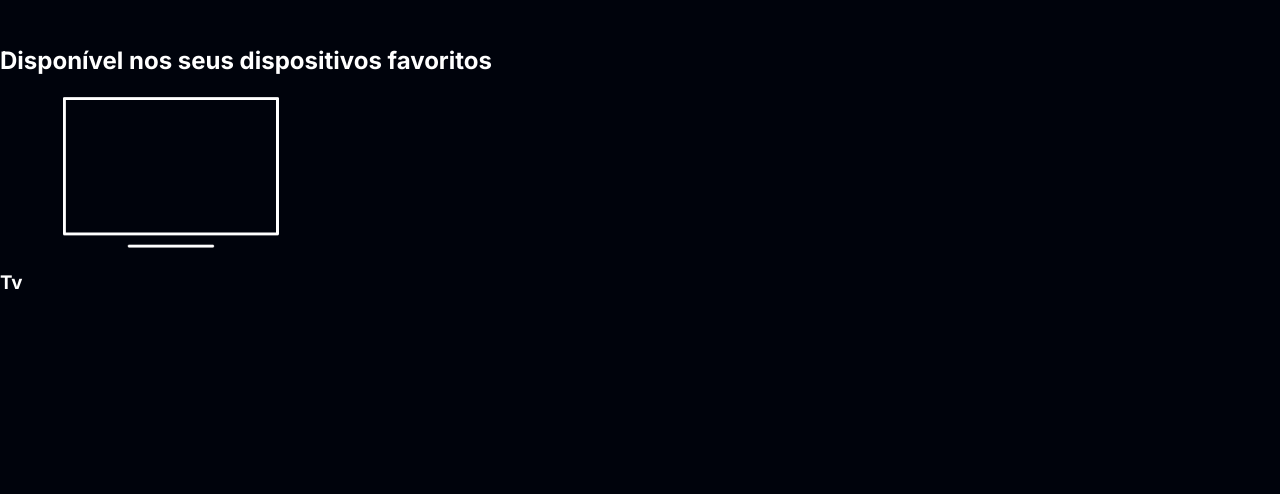
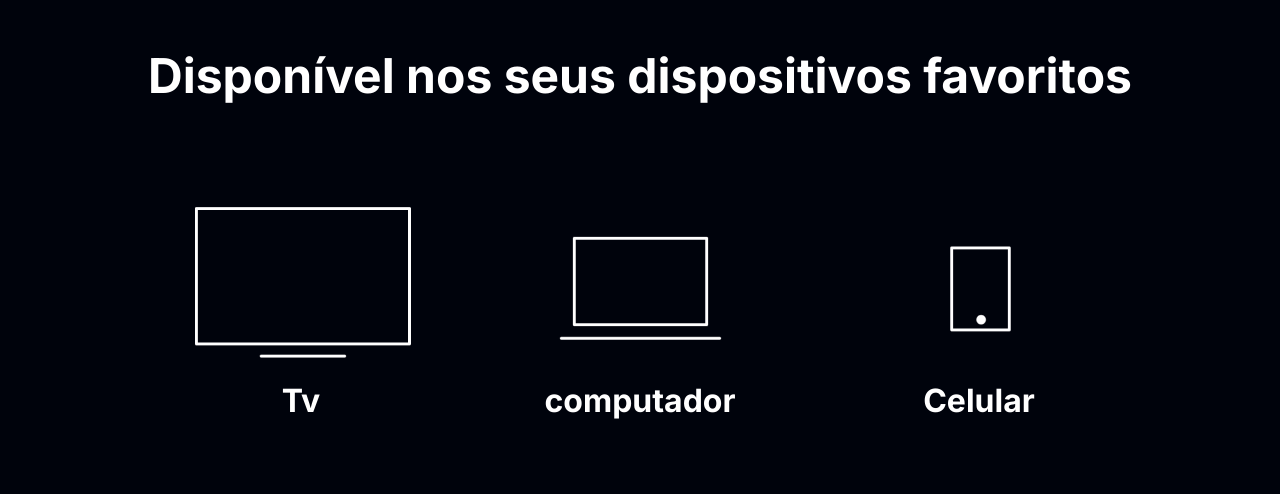
Before and after one commit to taisouzaa/projeto-2-novo, a plain HTML site: page index.html in a window 1280 px wide. Shown: the part 2354-2848 px from the top of the page. Before the commit the page ends 2648 px from the top, so only its background shows below. Drawn offline with Linux system fonts and the light colour scheme; files whose address does not match are found by name.

Commit message:
Add files via upload

```diff
--- a/index.html
+++ b/index.html
@@ -38,13 +38,23 @@
     <section class="dispositivos">
         <h2 class="dispositivos__titulo">Disponível nos seus dispositivos favoritos</h2>
         <ul class="dispositivos__lista">
-        <li>
-            <img src="tv.png" alt="ícone da televisão">
-            <h3 class="lista__item">Tv</h3>
-
-        </li>
+            <li>
+                <img src="tv.png" alt="ícone da televisão">
+                <h3 class="lista__item">Tv</h3>
+            </li>
+            <li>
+                <img src="computador.png" alt="ícone do computador">
+                <h2 class="lista__item">computador</h2>
+            </li>
+            <li>
+                <img src="celular.png" alt="ícone do celular">
+                <h2 class="lista__item">Celular</h2>
+            </li>
         </ul>
     </section>
+    <footer class="rodape">
+        <img src="Logo.png" alt="Alura+" class="rodape__logo">
+    </footer>
 
 </body>
 
--- a/styles.css
+++ b/styles.css
@@ -94,3 +94,24 @@ body {
 .container__descricao{
     padding: 2em;
 }
+
+.dispositivos__lista{
+    display:flex;
+    justify-content: center;
+    list-style-type: none;
+    margin: 5em 0;
+}
+
+.dispositivos{
+    text-align: center;
+}
+
+.dispositivos__titulo{
+    font-size: 48px;
+    color: var(--branco-principal);
+}
+
+.lista__item{
+    font-size: 32px;
+    color: var(--branco-principal);
+}
```
